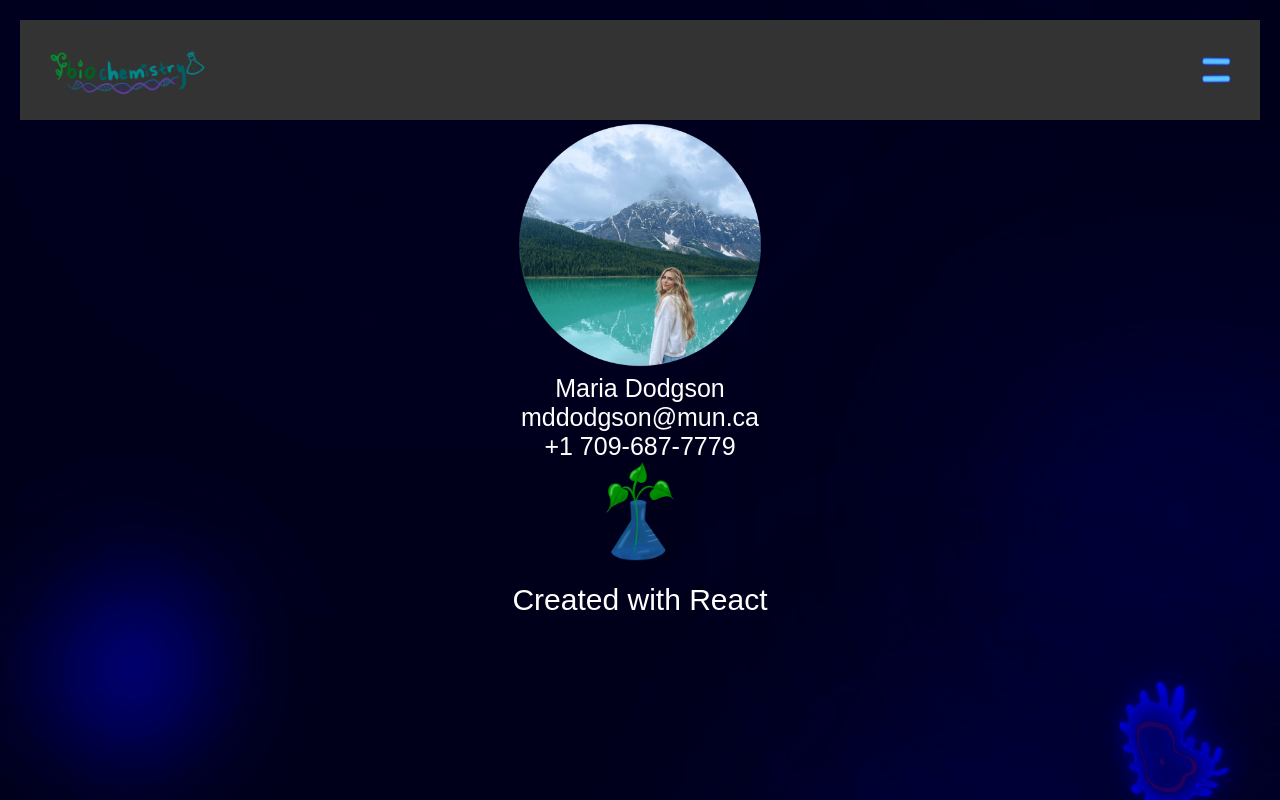
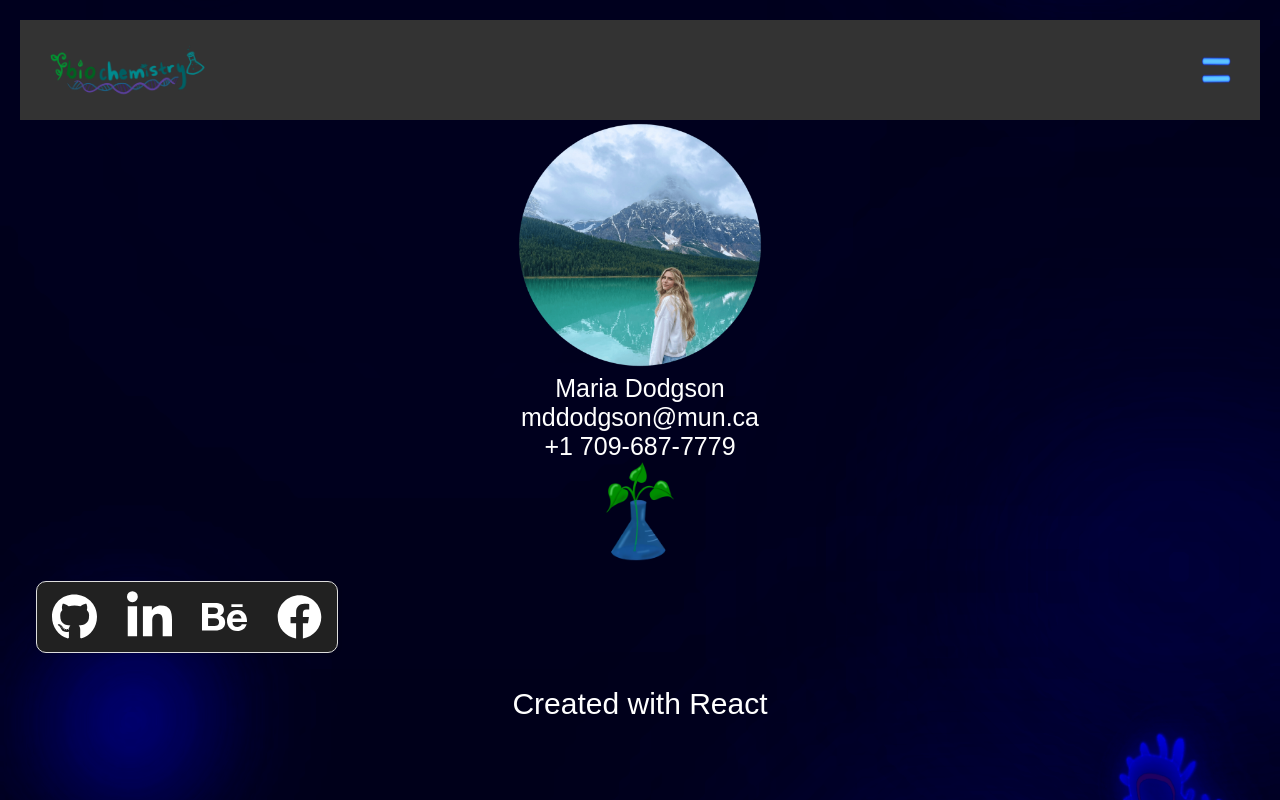
Before and after one commit to miadodgson/Portfolio-ReactJS, a React (Create React App) app: page /Contact in a window 1280 px wide. Built offline with nearby package versions, Linux system fonts and the light colour scheme.

Commit message:
Added Social Links and updated Email button

```diff
--- /dev/null
+++ b/src/Components/Socials/Socials.css
@@ -0,0 +1,79 @@
+/* From Uiverse.io by ahmed150up2 */
+.card {
+  display: flex;
+	position: center;
+	justify-content: center;
+  height: 70px;
+  width: 270px;
+	margin:0px;
+	padding: 0px;
+
+}
+
+.card svg {
+  position: absolute;
+  display: flex;
+  width: 60%;
+  height: 100%;
+  font-size: 24px;
+  font-weight: 700;
+  opacity: 1;
+  transition: opacity 0.25s;
+  z-index: 2;
+  cursor: pointer;
+}
+
+.card .social-link1,.card .social-link2,.card .social-link3,.card .social-link4 {
+  position: relative;
+  display: flex;
+  align-items: center;
+  justify-content: center;
+  width: 25%;
+  color: whitesmoke;
+  font-size: 24px;
+  text-decoration: none;
+  transition: 0.25s;
+  border-radius: 50px;
+}
+
+.card svg {
+  transform: scale(1);
+}
+
+.card .social-link1:hover {
+  background-color: #1a1e22;
+  animation: bounce_613 0.4s linear;
+}
+
+.card .social-link2:hover {
+  background-color: #0a66c2;
+  animation: bounce_613 0.4s linear;
+}
+
+.card .social-link3:hover {
+  background-color: #0059f7;
+  animation: bounce_613 0.4s linear;
+}
+
+.card .social-link4:hover {
+  background-color: #1d4292;
+  animation: bounce_613 0.4s linear;
+}
+
+@keyframes bounce_613 {
+  40% {
+    transform: scale(1.4);
+  }
+
+  60% {
+    transform: scale(0.8);
+  }
+
+  80% {
+    transform: scale(1.2);
+  }
+
+  100% {
+    transform: scale(1);
+  }
+}
--- /dev/null
+++ b/src/Components/Socials/Socials.jsx
@@ -0,0 +1,28 @@
+import React from 'react'
+import './Socials.css'
+
+const Socials = () => {
+return (
+
+<div className="card" style={{backgroundColor:'#212121'}}>
+  <a className="social-link1">
+  <svg className='github' xmlns="http://www.w3.org/2000/svg" fill="#fff" height="1em" viewBox="0 0 496 512">
+	<path d="M165.9 397.4c0 2-2.3 3.6-5.2 3.6-3.3.3-5.6-1.3-5.6-3.6 0-2 2.3-3.6 5.2-3.6 3-.3 5.6 1.3 5.6 3.6zm-31.1-4.5c-.7 2 1.3 4.3 4.3 4.9 2.6 1 5.6 0 6.2-2s-1.3-4.3-4.3-5.2c-2.6-.7-5.5.3-6.2 2.3zm44.2-1.7c-2.9.7-4.9 2.6-4.6 4.9.3 2 2.9 3.3 5.9 2.6 2.9-.7 4.9-2.6 4.6-4.6-.3-1.9-3-3.2-5.9-2.9zM244.8 8C106.1 8 0 113.3 0 252c0 110.9 69.8 205.8 169.5 239.2 12.8 2.3 17.3-5.6 17.3-12.1 0-6.2-.3-40.4-.3-61.4 0 0-70 15-84.7-29.8 0 0-11.4-29.1-27.8-36.6 0 0-22.9-15.7 1.6-15.4 0 0 24.9 2 38.6 25.8 21.9 38.6 58.6 27.5 72.9 20.9 2.3-16 8.8-27.1 16-33.7-55.9-6.2-112.3-14.3-112.3-110.5 0-27.5 7.6-41.3 23.6-58.9-2.6-6.5-11.1-33.3 2.6-67.9 20.9-6.5 69 27 69 27 20-5.6 41.5-8.5 62.8-8.5s42.8 2.9 62.8 8.5c0 0 48.1-33.6 69-27 13.7 34.7 5.2 61.4 2.6 67.9 16 17.7 25.8 31.5 25.8 58.9 0 96.5-58.9 104.2-114.8 110.5 9.2 7.9 17 22.9 17 46.4 0 33.7-.3 75.4-.3 83.6 0 6.5 4.6 14.4 17.3 12.1C428.2 457.8 496 362.9 496 252 496 113.3 383.5 8 244.8 8zM97.2 352.9c-1.3 1-1 3.3.7 5.2 1.6 1.6 3.9 2.3 5.2 1 1.3-1 1-3.3-.7-5.2-1.6-1.6-3.9-2.3-5.2-1zm-10.8-8.1c-.7 1.3.3 2.9 2.3 3.9 1.6 1 3.6.7 4.3-.7.7-1.3-.3-2.9-2.3-3.9-2-.6-3.6-.3-4.3.7zm32.4 35.6c-1.6 1.3-1 4.3 1.3 6.2 2.3 2.3 5.2 2.6 6.5 1 1.3-1.3.7-4.3-1.3-6.2-2.2-2.3-5.2-2.6-6.5-1zm-11.4-14.7c-1.6 1-1.6 3.6 0 5.9 1.6 2.3 4.3 3.3 5.6 2.3 1.6-1.3 1.6-3.9 0-6.2-1.4-2.3-4-3.3-5.6-2z"></path>
+</svg>
+  </a>
+  <a className='social-link2'>
+    <svg xmlns="http://www.w3.org/2000/svg" height="1em" viewBox="0 0 448 512" fill="#fff"><path d="M100.28 448H7.4V148.9h92.88zM53.79 108.1C24.09 108.1 0 83.5 0 53.8a53.79 53.79 0 0 1 107.58 0c0 29.7-24.1 54.3-53.79 54.3zM447.9 448h-92.68V302.4c0-34.7-.7-79.2-48.29-79.2-48.29 0-55.69 37.7-55.69 76.7V448h-92.78V148.9h89.08v40.8h1.3c12.4-23.5 42.69-48.3 87.88-48.3 94 0 111.28 61.9 111.28 142.3V448z"></path></svg>          </a>
+  <a className="social-link3">
+    <svg xmlns="http://www.w3.org/2000/svg" height="1em" viewBox="0 0 576 512" fill="#fff"><path d="M232 237.2c31.8-15.2 48.4-38.2 48.4-74 0-70.6-52.6-87.8-113.3-87.8H0v354.4h171.8c64.4 0 124.9-30.9 124.9-102.9 0-44.5-21.1-77.4-64.7-89.7zM77.9 135.9H151c28.1 0 53.4 7.9 53.4 40.5 0 30.1-19.7 42.2-47.5 42.2h-79v-82.7zm83.3 233.7H77.9V272h84.9c34.3 0 56 14.3 56 50.6 0 35.8-25.9 47-57.6 47zm358.5-240.7H376V94h143.7v34.9zM576 305.2c0-75.9-44.4-139.2-124.9-139.2-78.2 0-131.3 58.8-131.3 135.8 0 79.9 50.3 134.7 131.3 134.7 61.3 0 101-27.6 120.1-86.3H509c-6.7 21.9-34.3 33.5-55.7 33.5-41.3 0-63-24.2-63-65.3h185.1c.3-4.2.6-8.7.6-13.2zM390.4 274c2.3-33.7 24.7-54.8 58.5-54.8 35.4 0 53.2 20.8 56.2 54.8H390.4z"></path></svg>
+  </a>
+  <a class="social-link4">
+    <svg xmlns="http://www.w3.org/2000/svg" height="1em" viewBox="0 0 512 512" fill="#fff"><path d="M504 256C504 119 393 8 256 8S8 119 8 256c0 123.78 90.69 226.38 209.25 245V327.69h-63V256h63v-54.64c0-62.15 37-96.48 93.67-96.48 27.14 0 55.52 4.84 55.52 4.84v61h-31.28c-30.8 0-40.41 19.12-40.41 38.73V256h68.78l-11 71.69h-57.78V501C413.31 482.38 504 379.78 504 256z"></path></svg>
+  </a>
+</div>
+
+
+
+)
+		}
+
+export default Socials
--- a/src/CustomButton.css
+++ b/src/CustomButton.css
@@ -1,17 +1,30 @@
 .custom-button {
-background: rgb(139,214,227);
-background:navy;
-  color: white;
-  display: flex;
+  width: 165px;
+  height: 62px;
+  cursor: pointer;
+  color: #fff;
+  font-size: 17px;
+  border-radius: 1rem;
   border: none;
-  padding: 10px 20px;
-  font-size: 20px;
-  cursor: pointer;
-  border-radius: 5px;
-  transition: background-color 0.3s ease;
-  margin: auto;
+  position: relative;
+  background: #100720;
+  transition: 0.1s;
 }
 
-.custom-button:hover {
-  background-color:navy;
+.custom-button::after {
+  content: '';
+  width: 100%;
+  height: 100%;
+  background-image: radial-gradient( circle farthest-corner at 10% 20%,  rgba(255,94,247,1) 17.8%, rgba(2,245,255,1) 100.2% );
+  filter: blur(15px);
+  z-index: -1;
+  position: absolute;
+  left: 0;
+  top: 0;
 }
+
+button:active {
+  transform: scale(0.9) rotate(3deg);
+  background: radial-gradient( circle farthest-corner at 10% 20%,  rgba(255,94,247,1) 17.8%, rgba(2,245,255,1) 100.2% );
+  transition: 0.5s;
+}
--- a/src/Routes/Contact/Contact.js
+++ b/src/Routes/Contact/Contact.js
@@ -2,6 +2,7 @@
 import './Contact.css'
 import img from '../../Assets/ProfileImage.png'
 import plant from '../../Assets/Images/Plant.png'
+import Socials from '../../Components/Socials/Socials.jsx'
 
 const Contact = () => {
 
@@ -16,6 +17,7 @@
 		<h1 className='h1'> +1 709-687-7779
 		</h1>
 		<img src={plant} alt="plant" height={100}/>
+		<Socials/>
 	</div>
 	)
 }
```
Also changed, not shown: src/TopLevel/Navbar/Navbar.css (line endings or trailing spaces), 1 other file (tests, documents, lock files or other folders).
